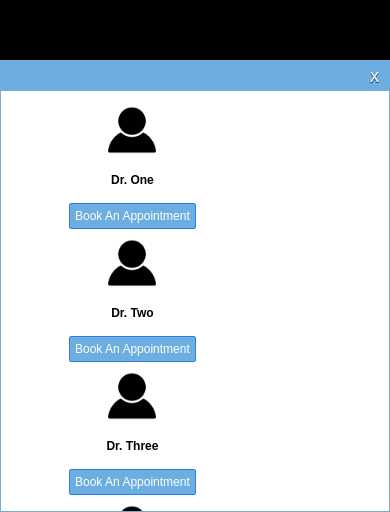
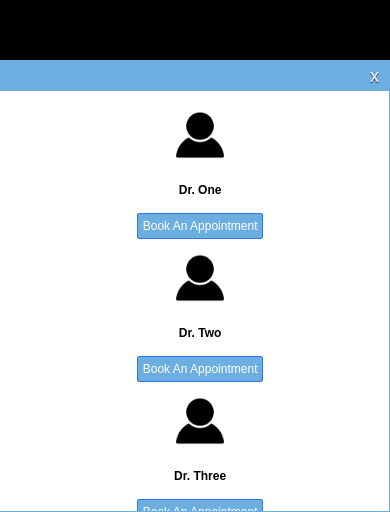
Before and after one commit to tailehuu/mk-ui, a website: page list_doctor.html in a window 390 px wide. Shown: the part 332-844 px from the top of the page. Drawn offline with Linux system fonts and the light colour scheme.

Commit message:
Responsive UI

```diff
--- a/css/style.scss
+++ b/css/style.scss
@@ -149,21 +149,22 @@
         }
     }
 }
-/*	Making the form responsive. Remove this media query
-    if you don't need the form to work on mobile devices. */
-@media only screen and (max-width: 480px) {
+
+@media all and (max-width: 480px) {
     #medkumo-sdk-container {
+        width: 100%;
         .medkumo-sdk-body {
-            width: 100%;
+            width: 98%;
+            .medkumo-sdk-list-of-doctor {
+                width: 100%;
+                padding: 5px;
 
-            .medkumo-sdk-list-of-doctor {
-                float: left;
-                text-align: center;
-                width: 100%;
-                margin: 5px;
+                .medkumo-sdk-item{
+                  width: 100%;
 
-                .medkumo-sdk-item {
-                    width: 60%;
+                  img{
+                    margin: 5px;
+                  }
                 }
             }
 
@@ -172,10 +173,6 @@
                     #medkumo-sdk-form-row-book-button {
                         margin-left: 0;
                     }
-                }
-
-                input {
-                    width: 350px;
                 }
             }
 
--- a/list_doctor.html
+++ b/list_doctor.html
@@ -2,6 +2,9 @@
 <html>
 
 <head>
+    <meta charset="utf-8">
+    <meta http-equiv="X-UA-Compatible" content="IE=edge">
+    <meta name="viewport" content="width=device-width, initial-scale=1">
     <title></title>
     <link href="css/style.css" rel="stylesheet" />
     <script src="js/main.js" type="text/javascript"></script>
```
Also changed, not shown: css/style.css, 1 other file.
